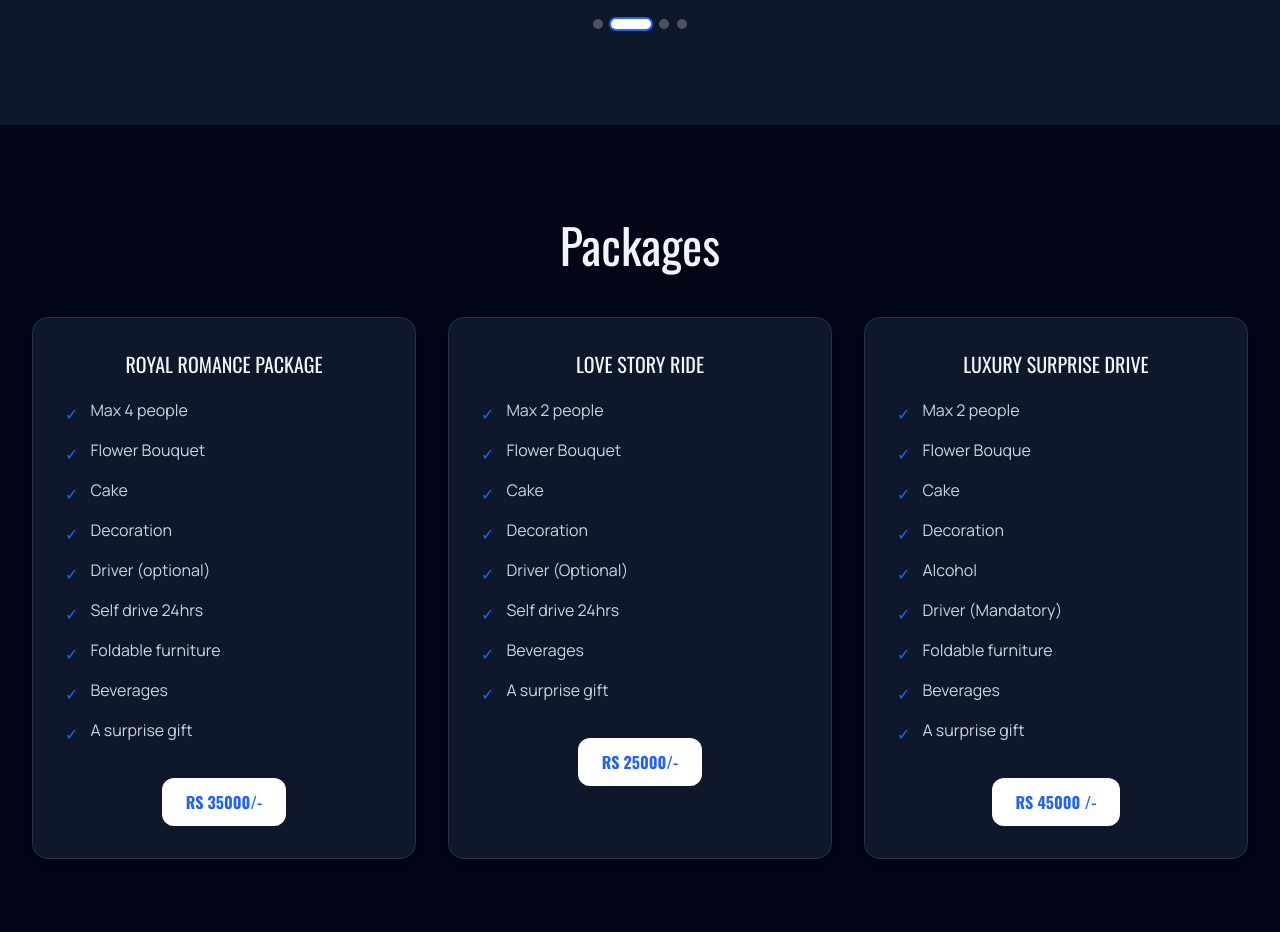
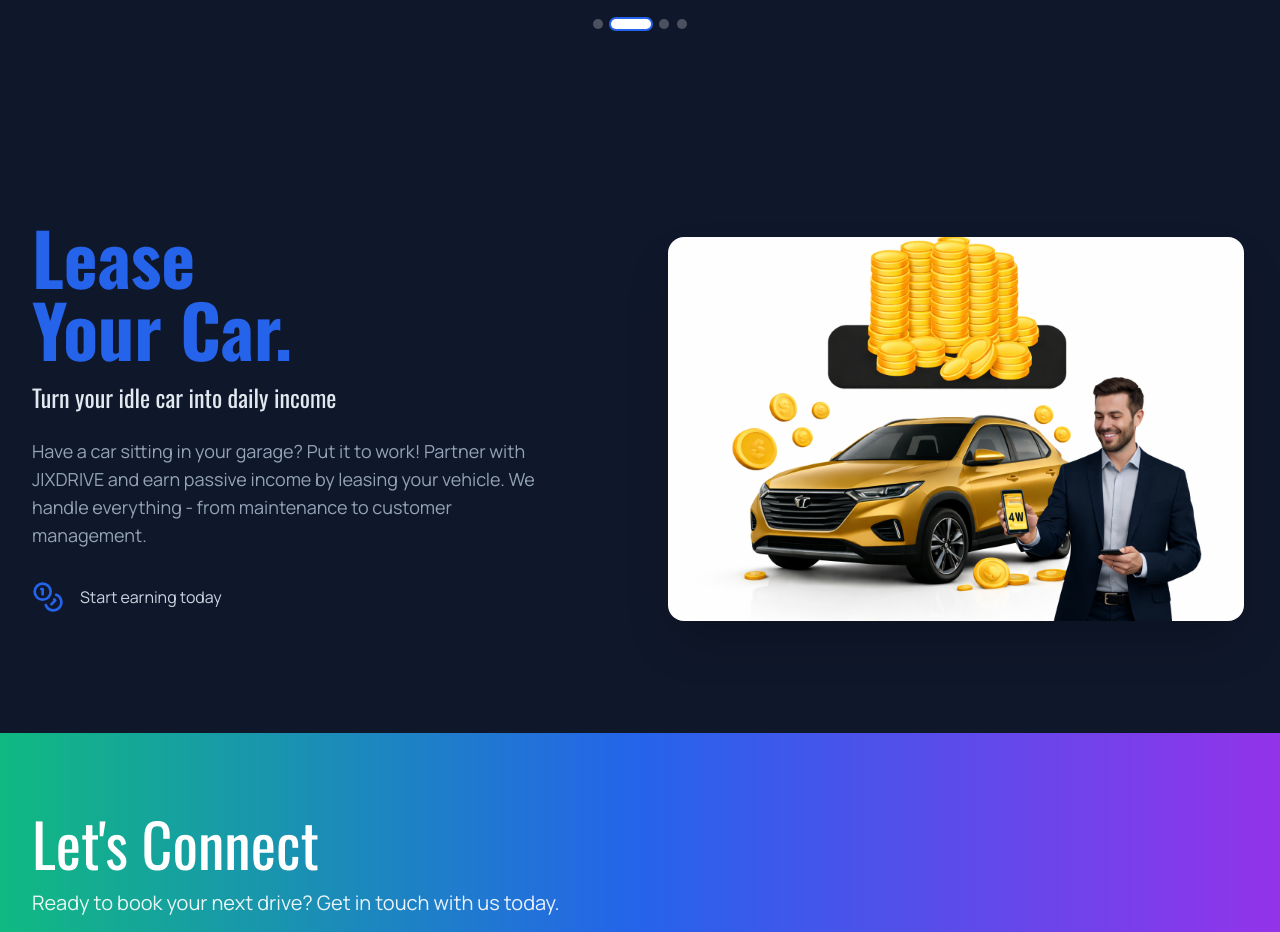
Before and after one commit to catchprabhat/JIXDRIVE, a React (Create React App) app in the folder frontend/: page / in a window 1280 px wide. Shown: the part 1865-2797 px from the top of the page. Built offline with nearby package versions, Linux system fonts and the light colour scheme; a web font is replaced by a local one.

Commit message:
package section hidden now
package section hidden now

```diff
--- a/frontend/src/App.js
+++ b/frontend/src/App.js
@@ -732,7 +732,7 @@ function App() {
       <main>
         <HeroSection />
         <CelebrationSection />
-        <PackagesSection />
+        {/* <PackagesSection /> */}
         <LeaseSection />
         <FooterSection />
       </main>
```
